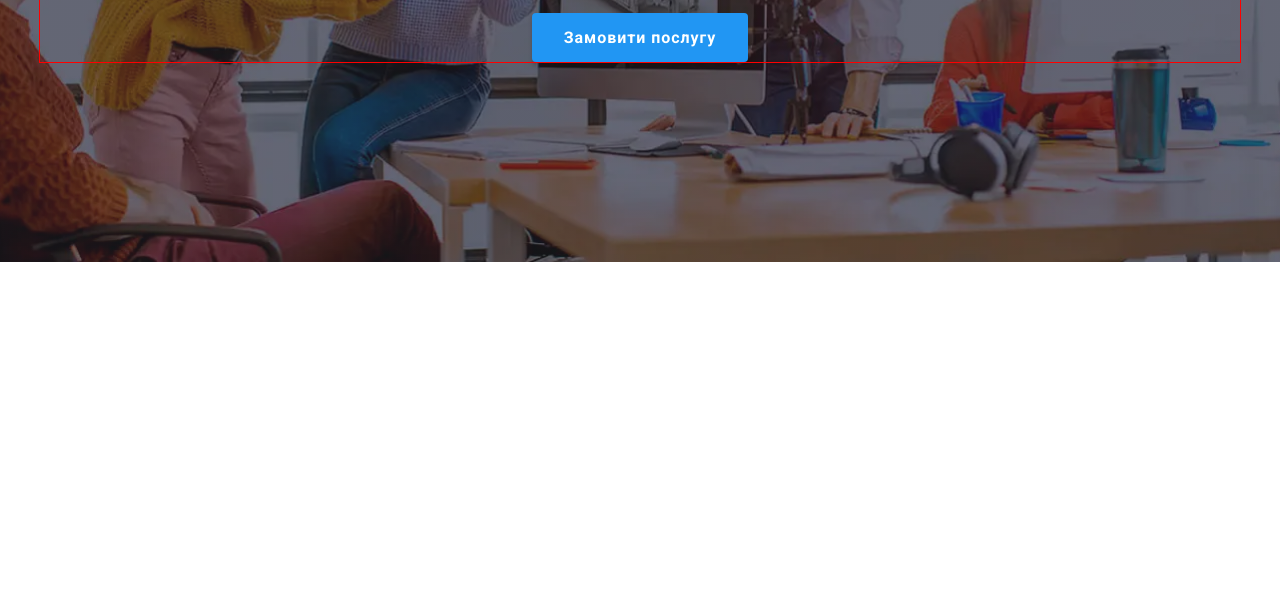
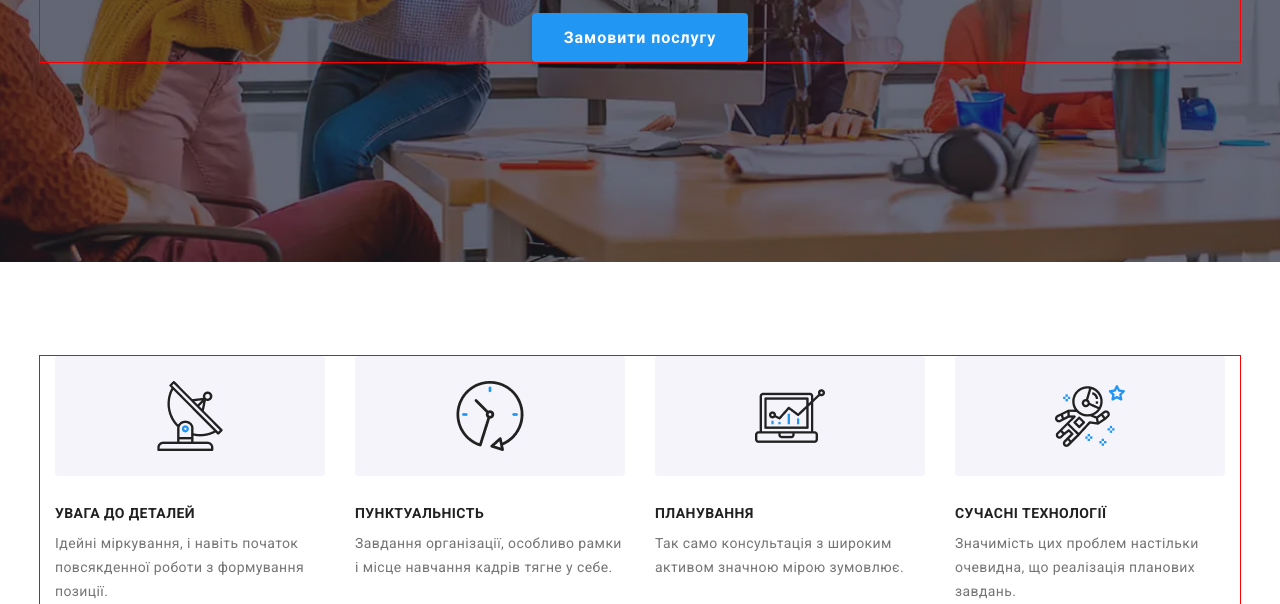
Before and after one commit to Horbunov-Yurii/practic-1-08, a plain HTML site: page index.html in a window 1280 px wide. Shown: the part 424-1028 px from the top of the page. Before the commit the page ends 800 px from the top, so only its background shows below. Drawn offline with nearby package versions, Linux system fonts and the light colour scheme.

Commit message:
section advante

```diff
--- a/index.html
+++ b/index.html
@@ -62,7 +62,7 @@
           </button>
         </div>
       </section>
-      <!-- <section class="advant">
+      <section class="advant">
         <div class="container">
           <ul class="advant__list">
             <li class="advant__item">
@@ -94,7 +94,7 @@
             </li>
           </ul>
         </div>
-      </section> -->
+      </section>
       <!-- <section class="work">
         <div class="container">
           <h2 class="work__title">Чим ми займаємося</h2>
--- a/scss/sections/_advant.scss
+++ b/scss/sections/_advant.scss
@@ -1,9 +1,14 @@
 .advant {
+  padding-top: 60px;
+@media screen and (min-width: 1200px) {
   padding-top: 94px;
+}
 
   &__list {
     display: flex;
+    flex-wrap:wrap ;
     gap: 30px;
+
   }
 
   &__item {
@@ -13,12 +18,18 @@
       content: "";
       margin-bottom: 30px;
       display: block;
-      width: 270px;
+      width: 100%;
       height: 120px;
       border-radius: 4px;
       background-color: $team-background;
       background-position: center;
       background-repeat: no-repeat;
+      @media screen and (min-width: 768px) {
+        width: 354px;
+      }
+      @media screen and (min-width: 1200px){
+        width: 270px;
+      }
     }
 
     &:first-child::before {
@@ -39,6 +50,7 @@
   }
 
   &__title {
+    text-align: center;
     color: $text-color;
     font-size: 14px;
     font-weight: 700;
@@ -46,13 +58,23 @@
     letter-spacing: 0.42px;
     text-transform: uppercase;
     margin-bottom: 10px;
+    @media screen and (min-width: 768px) {
+      text-align: start;
+    }
   }
 
   &__text {
+    width: 100%;
     color: $added-text;
     font-size: 14px;
     font-weight: 400;
     line-height: 1.71;
     letter-spacing: 0.4px;
+    @media screen and (min-width: 768px) {
+      width: 354px;
+    }
+    @media screen and (min-width: 1200px){
+      width: 270px;
+    }
   }
 }
```
Also changed, not shown: style/main.css, style/main.min.css, 2 other files.
